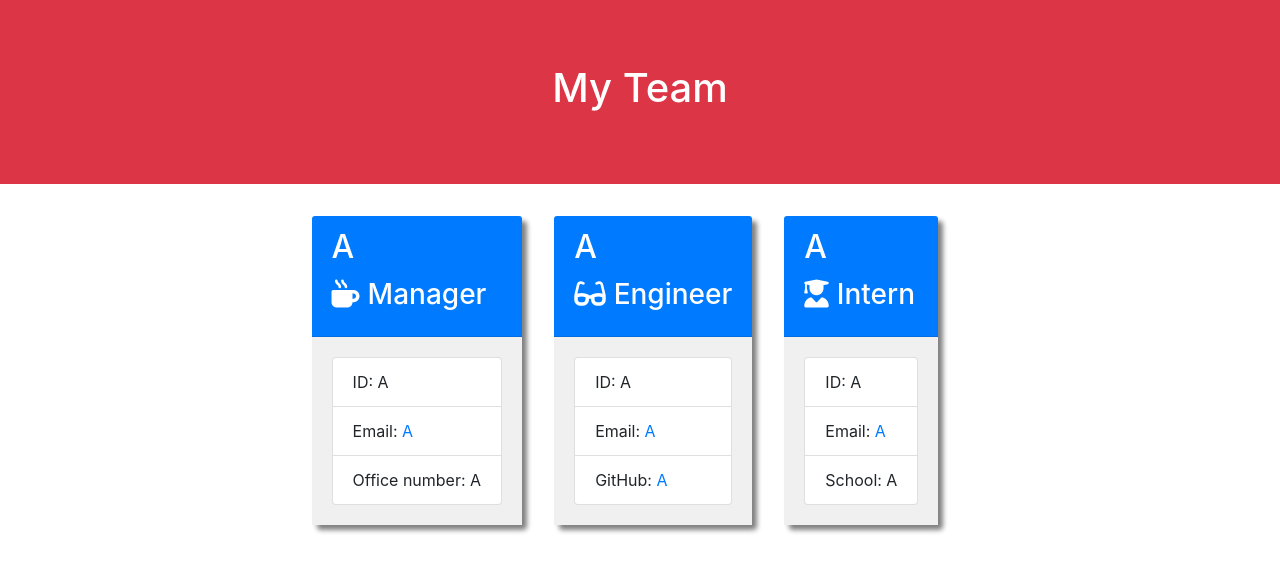
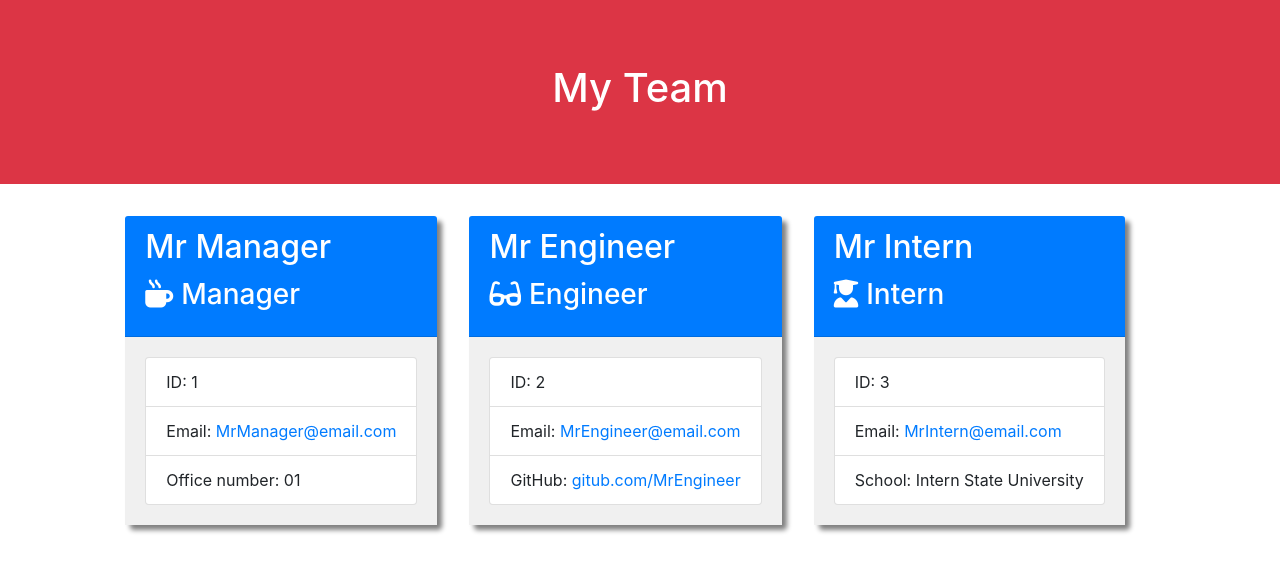
Before and after one commit to btkerns96/Team_Profile_Gen, a plain HTML site: page output/team.html in a window 1280 px wide. Drawn offline with nearby package versions, Linux system fonts and the light colour scheme.

Commit message:
Uploading HTML output

```diff
--- a/index.js
+++ b/index.js
@@ -48,6 +48,7 @@ function addManager() {
     },
 
     {
+
       type: "input",
       name: "managerId",
       message: "What is the manager's employee ID number?"
--- a/output/team.html
+++ b/output/team.html
@@ -27,42 +27,42 @@
 
 <div class="card employee-card">
     <div class="card-header bg-primary text-white">
-        <h2 class="card-title">A</h2>
+        <h2 class="card-title">Mr Manager</h2>
         <h3 class="card-title"><i class="fas fa-mug-hot mr-2"></i>Manager</h3>
     </div>
     <div class="card-body">
         <ul class="list-group">
-            <li class="list-group-item">ID: A</li>
-            <li class="list-group-item">Email: <a href="mailto:A">A</a></li>
-            <li class="list-group-item">Office number: A</li>
+            <li class="list-group-item">ID: 1</li>
+            <li class="list-group-item">Email: <a href="mailto:MrManager@email.com">MrManager@email.com</a></li>
+            <li class="list-group-item">Office number: 01</li>
         </ul>
     </div>
 </div>
 
 <div class="card employee-card">
     <div class="card-header bg-primary text-white">
-        <h2 class="card-title">A</h2>
+        <h2 class="card-title">Mr Engineer</h2>
         <h3 class="card-title"><i class="fas fa-glasses mr-2"></i>Engineer</h3>
     </div>
     <div class="card-body">
         <ul class="list-group">
-            <li class="list-group-item">ID: A</li>
-            <li class="list-group-item">Email: <a href="mailto:A">A</a></li>
-            <li class="list-group-item">GitHub: <a href="https://github.com/A" target="_blank" rel="noopener noreferrer">A</a></li>
+            <li class="list-group-item">ID: 2</li>
+            <li class="list-group-item">Email: <a href="mailto:MrEngineer@email.com">MrEngineer@email.com</a></li>
+            <li class="list-group-item">GitHub: <a href="https://github.com/gitub.com/MrEngineer" target="_blank" rel="noopener noreferrer">gitub.com/MrEngineer</a></li>
         </ul>
     </div>
 </div>
 
 <div class="card employee-card">
     <div class="card-header bg-primary text-white">
-        <h2 class="card-title">A</h2>
+        <h2 class="card-title">Mr Intern</h2>
         <h3 class="card-title"><i class="fas fa-user-graduate mr-2"></i>Intern</h3>
     </div>
     <div class="card-body">
         <ul class="list-group">
-            <li class="list-group-item">ID: A</li>
-            <li class="list-group-item">Email: <a href="mailto:A">A</a></li>
-            <li class="list-group-item">School: A</li>
+            <li class="list-group-item">ID: 3</li>
+            <li class="list-group-item">Email: <a href="mailto:MrIntern@email.com">MrIntern@email.com</a></li>
+            <li class="list-group-item">School: Intern State University</li>
         </ul>
     </div>
 </div>
```
